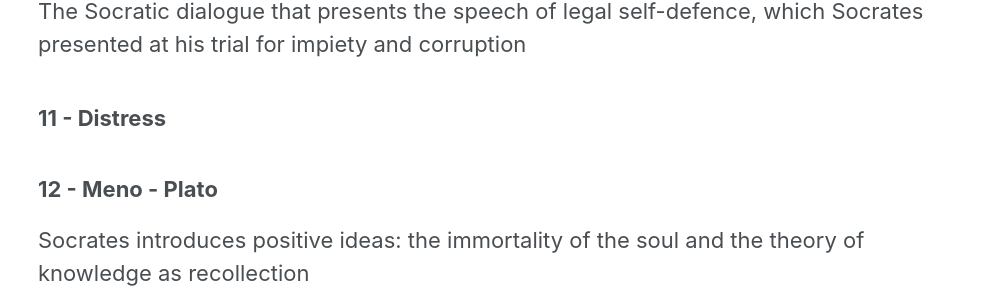
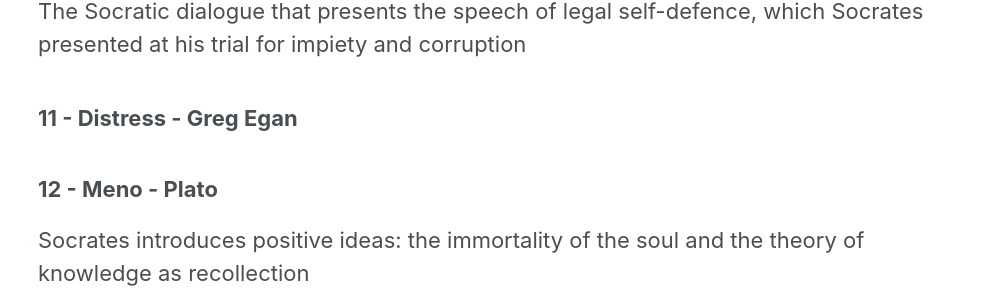
Before and after one commit to ADGEfficiency/adgefficiency.github.io, a Jekyll site: the page built from _pages/reading_list.md, in a window 1280 px wide and 900 px high, scrolled down 3691 px. Shown: the part 155-455 px from the top of the window, without its empty margins (284-1280 px from the left). Built offline with Jekyll 4.4.1, drawn with Linux system fonts in a browser that asks for light colours; nearby versions of some CDN libraries.

Commit message:
drafting

```diff
--- a/_pages/reading_list.md
+++ b/_pages/reading_list.md
@@ -108,7 +108,7 @@
 
 The Socratic dialogue that presents the speech of legal self-defence, which Socrates presented at his trial for impiety and corruption
 
-### 11 - Distress
+### 11 - Distress - Greg Egan
 
 ### 12 - Meno - Plato
 
```
